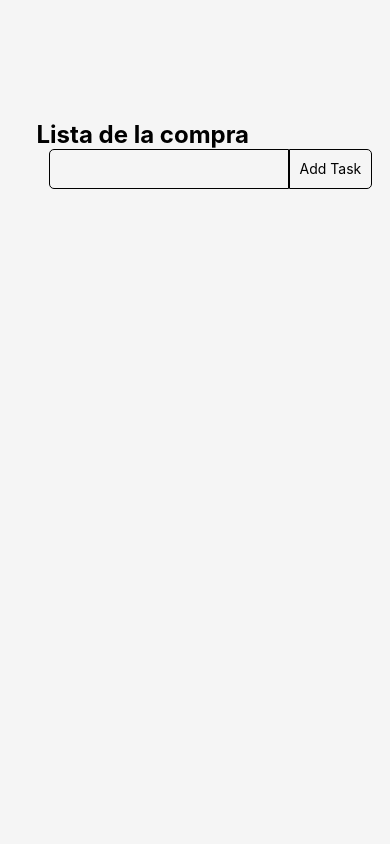
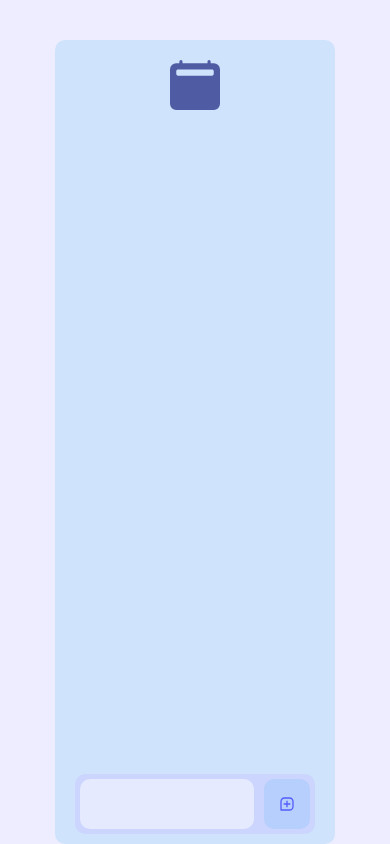
Before and after one commit to glp-92/React-Native-Apps, a React Native app in the folder tasklist/: screen / in a window 390 px wide. Built offline with nearby package versions, Linux system fonts and the light colour scheme.

Commit message:
styled component

```diff
--- a/tasklist/App.js
+++ b/tasklist/App.js
@@ -1,7 +1,11 @@
 import { StatusBar } from 'expo-status-bar';
-import { StyleSheet, Text, View, TextInput, TouchableOpacity, ScrollView } from 'react-native';
+import { StyleSheet, Text, View, TextInput, TouchableOpacity, ScrollView, Linking } from 'react-native';
 import Task from './components/Task';
 import { useState } from 'react';
+import { BiMessageSquareAdd } from 'react-icons/bi';
+import { BsFillCalendar2Fill } from 'react-icons/bs';
+import { AiFillGithub } from 'react-icons/ai';
+
 
 export default function App() {
 
@@ -15,13 +19,19 @@ export default function App() {
     }
   }
 
+  const deleteTaskFromList = (index) => {
+    const updatedTasks = [...taskArr];
+    updatedTasks.splice(index, 1);
+    setTaskArr(updatedTasks);
+  };
+
   return (
     <View style={styles.container}>
       <View style={styles.tasksWrapper}>
-        <Text style = {styles.sectionTittle}>Lista de la compra</Text>
+        <BsFillCalendar2Fill style = {styles.calendarIcon}/>
         <ScrollView style = {styles.tasks}>
           {taskArr.map((task, index) => (
-            <Task key={index} text={task} />
+            <Task key={index} text={task} deleteTask={() => deleteTaskFromList(index)}/>
           ))}
         </ScrollView>
         <View style = {styles.addItem}>
@@ -29,9 +39,10 @@ export default function App() {
             style={styles.input}
             onChangeText={setInputTask}
             value={inputTask}
+            maxLength={20}
           />
           <TouchableOpacity style = {styles.addButton} title="Añadir" onPress={addTaskToList}>
-            <Text style={styles.addButtonText}>Add Task</Text>
+            <BiMessageSquareAdd style = {styles.addIcon}/>
           </TouchableOpacity>
         </View>
       </View>
@@ -42,43 +53,61 @@ export default function App() {
 const styles = StyleSheet.create({
   container: {
     flex: 1,
-    backgroundColor: '#F5F5F5',
+    backgroundColor: 'rgba(220, 220, 255, 0.5)',
     paddingHorizontal: 20,
     paddingTop: 40,
     alignItems: 'center',
   },
   tasksWrapper: {
-    paddingTop: 80,
-    paddingHorizontal: 20
+    backgroundColor: 'rgba(178, 218, 250, 0.5)',
+    borderRadius: 10,
+    paddingTop: 20,
+    paddingHorizontal: 20,
+    flex: 1,
+    width: '80%',
   },
-  sectionTittle: {
-    fontSize: 24,
-    fontWeight: 'bold'
+  calendarIcon: {
+    alignSelf: 'center',
+    fontSize: 50,
+    color: '#1A237E',
+    marginBottom: 16,
+    textAlign: 'center',
+    textTransform: 'uppercase',
+    opacity: 0.7,
   },
   tasks: {
-
+    marginBottom: 16,
   },
   input: {
-    height: 40,
-    marginLeft: 12,
-    borderWidth: 1,
+    width: '80%',
+    height: 50,
+    marginRight: 10,
     padding: 10,
-    borderTopLeftRadius: 5,  // Redondear la esquina superior izquierda
-    borderBottomLeftRadius: 5,
+    borderRadius: 10,
+    backgroundColor: 'rgba(255, 255, 255, 0.5)',
+    color: '#1A237E',
   },
   addButton: {
-    height: 40,
-    marginRight: 12,
-    borderWidth: 1,
-    padding: 10,
-    borderTopRightRadius: 5,  // Redondear la esquina superior izquierda
-    borderBottomRightRadius: 5,
+    width: '20%',
+    height: 50,
+    paddingHorizontal: 10,
+    borderRadius: 10,
+    borderColor: '#64B5F6',
+    backgroundColor: 'rgba(100, 181, 246, 0.2)',
+    color: '#1A237E',
+    justifyContent: 'center',
+    alignItems: 'center',
   },
-  addButtonText: {
-
+  addIcon: {
+    color: 'rgba(30, 30, 255, 0.8)',
+    opacity: 0.8,
   },
-  addItem :{
-    flexDirection:'row',
-    alignItems:'center',
+  addItem: {
+    flexDirection: 'row',
+    alignItems: 'center',
+    backgroundColor: 'rgba(200, 200, 255, 0.5)',
+    borderRadius: 10,
+    padding: 5,
+    marginBottom: 10,
   },
 });
--- a/tasklist/components/Task.js
+++ b/tasklist/components/Task.js
@@ -1,21 +1,63 @@
 import React from 'react';
 import { StyleSheet, Text, TouchableOpacity, View } from 'react-native';
+import { BsFillTrashFill } from 'react-icons/bs';
 
 const Task = (props) => {
+
+    const deleteTask = () => {
+        props.deleteTask();
+    };
+
     return (
-        <View style = {styles.item}>
-            <View style = {styles.itemLeft}>
-                <TouchableOpacity style = {styles.square}></TouchableOpacity>
-                <Text style = {styles.itemText}>{props.text}</Text>
+        <View style={styles.itemContainer}>
+            <View style={styles.itemLeft}>
+                <Text style={styles.itemText}>{props.text}</Text>
             </View>
-            <View style = {styles.circular}>
+            <View style={styles.trashView}>
+                <TouchableOpacity style={styles.trashButton} onPress={deleteTask} hitSlop={{ top: 10, bottom: 10, left: 10, right: 0 }}>
+                    <BsFillTrashFill style={styles.trash} />
+                </TouchableOpacity>
             </View>
         </View>
     )
 }
 
 const styles = StyleSheet.create({
-
-});
+    itemContainer: {
+      flexDirection: 'row',
+      alignItems: 'center',
+      backgroundColor: 'rgba(200, 200, 255, 0.5)',
+      borderRadius: 10,
+      padding: 5,
+      marginBottom: 10,
+    },
+    itemLeft: {
+        flex: 2,
+        height: 50,
+        marginRight: 10,
+        padding: 10,
+        borderRadius: 10,
+    },
+    itemText: {
+      fontSize: 12,
+      color: '#000',
+    },
+    trashView: {
+        flex: 1,
+        marginLeft: 10,
+    },
+    trashButton: {
+      height: 50,
+      backgroundColor: 'rgba(100, 181, 246, 0.2)',
+      borderRadius: 10,
+      alignSelf: 'stretch',
+      justifyContent: 'center',
+      alignItems: 'center',
+    },
+    trash: {
+      color: 'rgba(30, 30, 255, 0.8)',
+      opacity: 0.8,
+    },
+  });
 
 export default Task;
--- a/tasklist/package.json
+++ b/tasklist/package.json
@@ -13,6 +13,7 @@
     "expo-status-bar": "~1.4.4",
     "react": "18.2.0",
     "react-dom": "^18.2.0",
+    "react-icons": "^4.8.0",
     "react-native": "0.71.3",
     "react-native-web": "~0.18.11"
   },
```
Also changed, not shown: 2 other files (tests, documents, lock files or other folders).
